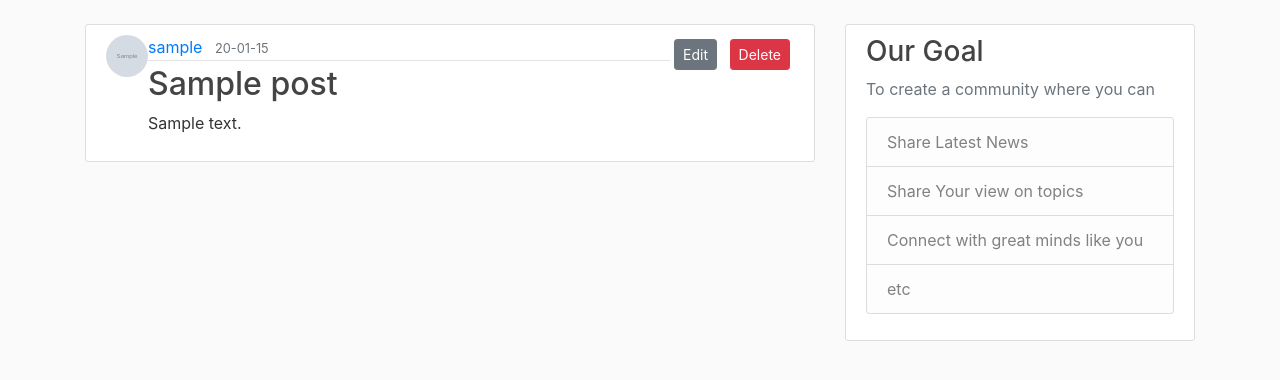
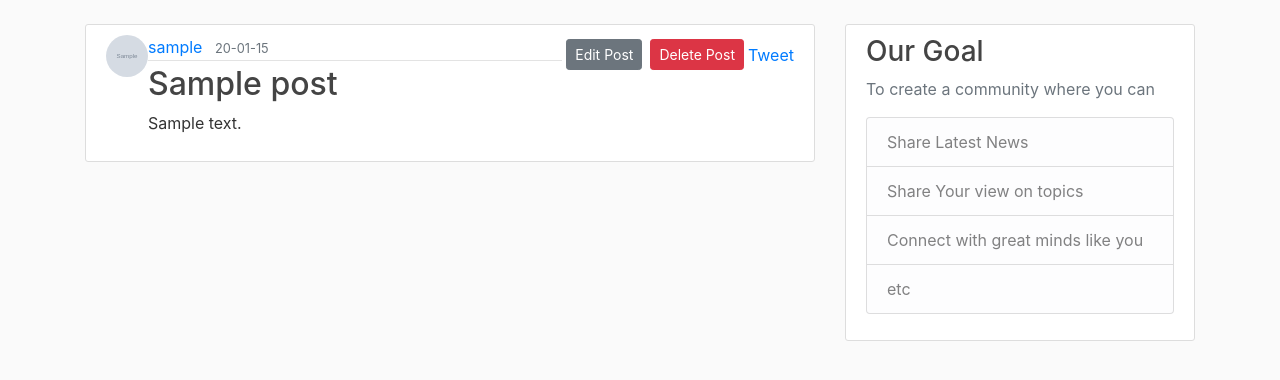
Before and after one commit to harryportal/MyStrikePlan-Blog, a Flask app: page /post/1 in a window 1280 px wide. Shown: the part 56-436 px from the top of the page. Run offline with Flask 2, Linux system fonts and the light colour scheme; a user stored in the database is signed in; tables that the repository leaves empty hold one stand-in row (values such as "Sample post"); grey boxes marked "Sample" are stand-in pictures; some libraries are stand-ins or nearby versions.

Commit message:
css for buttons alignment

```diff
--- a/package/templates/mypost.html
+++ b/package/templates/mypost.html
@@ -35,8 +35,6 @@
             <div style="display:flex; align-items:center">
                   <a class="btn btn-secondary btn-sm m-1" href="{{ url_for('posts.update_post', post_id=post.id)}}">Edit Post</a>
                   <button type=button class="btn btn-danger btn-sm m-1" data-toggle="modal" data-target="#deleteModal" >Delete Post</button>
-                  <a href="https://twitter.com/share?ref_src=twsrc%5Etfw" class="twitter-share-button" data-size="large"
-                     data-text="View my thought on Asuu Strike and how I&#39;m making the best of this period" data-show-count="false">Tweet</a>
             </div>
             {% endfor %}
 </article>
--- a/package/templates/view_post.html
+++ b/package/templates/view_post.html
@@ -16,9 +16,11 @@
     <p class="article-content">{{ post.content }}</p>
       {% if current_user.id == post.author.id or current_user.username == 'Admin'%}
   </div>
-            <div>
-                  <a class="btn btn-secondary btn-sm m-1" href="{{ url_for('posts.update_post', post_id=post.id)}}">Edit </a>
-                  <button type=button class="btn btn-danger btn-sm m-1" data-toggle="modal" data-target="#deleteModal" >Delete</button>
+            <div style="display:flex; align-items:center">
+                  <a class="btn btn-secondary btn-sm m-1" href="{{ url_for('posts.update_post', post_id=post.id)}}">Edit Post</a>
+                  <button type=button class="btn btn-danger btn-sm m-1" data-toggle="modal" data-target="#deleteModal" >Delete Post</button>
+                  <a href="https://twitter.com/share?ref_src=twsrc%5Etfw" class="twitter-share-button" data-size="large"
+                     data-text="View my thought on Asuu Strike and how I&#39;m making the best of this period" data-show-count="false">Tweet</a>
             </div>
             {% endif %}
 </article>
```
